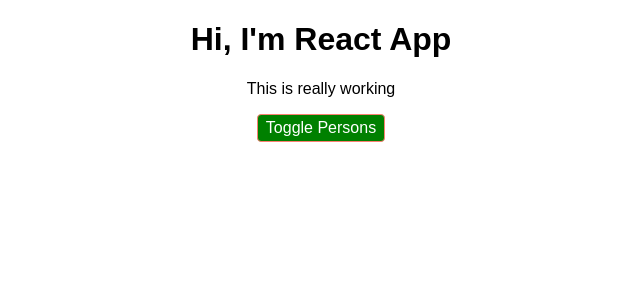
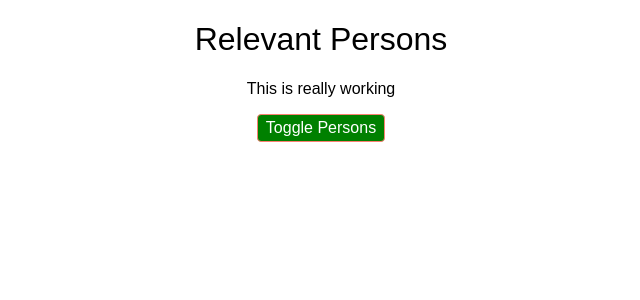
Before and after one commit to Shwartz/react-training, a React app: page / in a window 1280 px wide. Shown: the top 300 px of the page, without its empty margins (319-959 px from the left). Built offline with nearby package versions, Linux system fonts and the light colour scheme.

Commit message:
Section 7, Converting stateless components to stateful

```diff
--- a/src/components/Cockpit/Cockpit.js
+++ b/src/components/Cockpit/Cockpit.js
@@ -14,7 +14,7 @@ const cockpit = (props) => {
 
   return (
     <div className={styles.Cockpit}>
-      <h1>Hi, I'm React App</h1>
+      <h1>{props.title}</h1>
       <p className={assignedClasses.join(' ')}>This is really working</p>
       <button
         className={btnClass}
--- a/src/components/Persons/Person/Person.js
+++ b/src/components/Persons/Person/Person.js
@@ -1,16 +1,18 @@
 import React from 'react';
 import styles from './Person.css';
 
-const person = (props) => {
-  const {name, age, changed} = props;
 
-  return (
-    <div className={styles.Person}>
-      <p onClick={props.click}>I'm a {name} and I am {age} years old.</p>
-      <p>{props.children}</p>
+class Person extends React.Component {
+
+  render() {
+    const {name, age, changed} = this.props;
+
+    return <div className={styles.Person}>
+      <p onClick={this.props.click}>I'm a {name} and I am {age} years old.</p>
+      <p>{this.props.children}</p>
       <input type="text" onChange={changed} value={name} />
     </div>
-  )
-};
+  }
+}
 
-export default person;
+export default Person;
--- a/src/components/Persons/Persons.js
+++ b/src/components/Persons/Persons.js
@@ -3,13 +3,17 @@ import Person from './Person/Person';
 
 // this is like one liner and does return, ES6 feature
 // const persons = (props) => (props.value.is.returned)
-const persons = (props) => props.persons.map((person, index) => {
-  return <Person
-    click={() => props.clicked(index)}
-    name={person.name}
-    age={person.age}
-    key={person.id}
-    changed={(event) => props.changed(event, person.id)}/>
-});
+class Persons extends React.Component {
+  render() {
+    return this.props.persons.map((person, index) => {
+      return <Person
+        click={() => this.props.clicked(index)}
+        name={person.name}
+        age={person.age}
+        key={person.id}
+        changed={(event) => this.props.changed(event, person.id)}/>
+    });
+  }
+}
 
-export default persons;
+export default Persons;
--- a/src/containers/App.css
+++ b/src/containers/App.css
@@ -1,3 +1,7 @@
 .App {
     text-align: center;
 }
+
+.App h1 {
+    font-weight: 100;
+}
--- a/src/containers/App.js
+++ b/src/containers/App.js
@@ -52,6 +52,7 @@ class App extends Component {
     return (
       <div className={styles.App}>
         <Cockpit
+          title={this.props.appTitle}
           persons={this.state.persons}
           clicked={this.togglePersonsHandler}
           showPersons={this.state.showPersons}/>
--- a/src/index.js
+++ b/src/index.js
@@ -4,5 +4,5 @@ import './index.css';
 import App from './containers/App';
 import registerServiceWorker from './registerServiceWorker';
 
-ReactDOM.render(<App />, document.getElementById('root'));
+ReactDOM.render(<App appTitle="Relevant Persons" />, document.getElementById('root'));
 registerServiceWorker();
```
